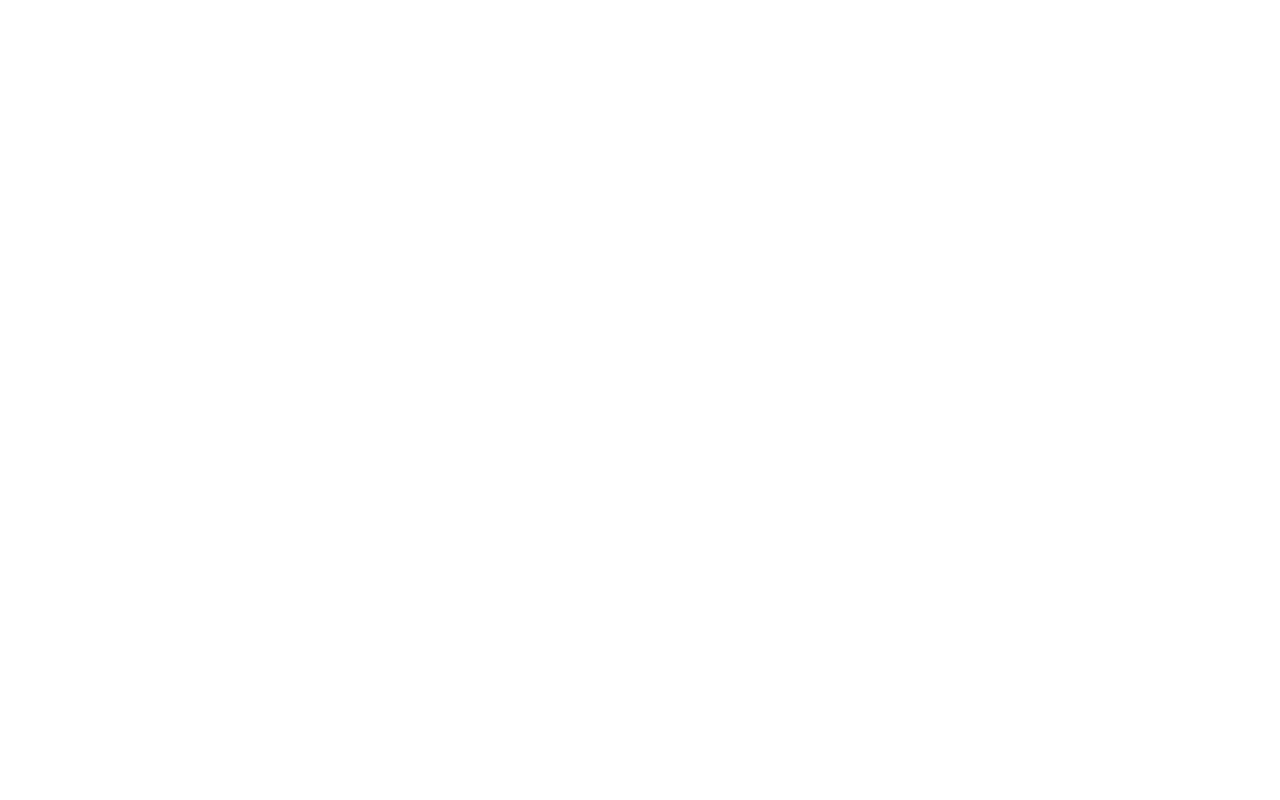
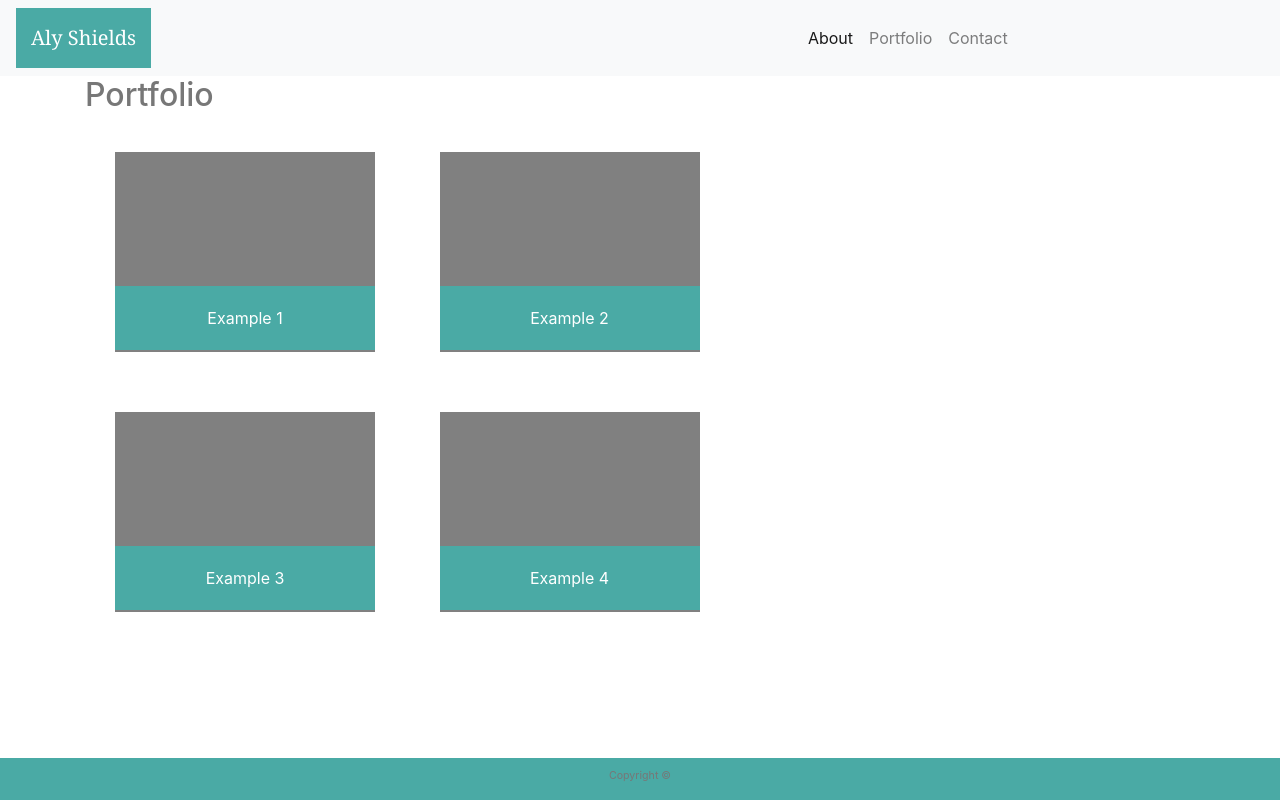
Before and after one commit to alyshields95/Bootstrap-Portfolio, a plain HTML site: page portfolio.html in a window 1280 px wide. Drawn offline with nearby package versions, Linux system fonts and the light colour scheme.

Commit message:
new pages and formatting

```diff
--- a/contact.html
+++ b/contact.html
@@ -0,0 +1,56 @@
+<head>
+        <meta charset="UTF-8">
+        <meta name="viewport" content="width=device-width, initial-scale=1.0">
+        <meta http-equiv="X-UA-Compatible" content="ie=edge">
+
+        <link rel="stylesheet" href="https://stackpath.bootstrapcdn.com/bootstrap/4.3.1/css/bootstrap.min.css" integrity="sha384-ggOyR0iXCbMQv3Xipma34MD+dH/1fQ784/j6cY/iJTQUOhcWr7x9JvoRxT2MZw1T" crossorigin="anonymous">
+        <link rel="stylesheet" href="style.css">
+        <title>Aly Shields Portfolio</title>
+    </head>
+
+    <body>
+            <nav class="navbar navbar-expand-lg navbar-light bg-light">
+                    <a class="navbar-brand" href="#">Aly Shields</a>
+                    <button class="navbar-toggler" type="button" data-toggle="collapse" data-target="#navbarNav" aria-controls="navbarNav" aria-expanded="false" aria-label="Toggle navigation">
+                      <span class="navbar-toggler-icon"></span>
+                    </button>
+                    <div class="collapse navbar-collapse" id="navbarNav">
+                      <ul class="navbar-nav">
+                        <li class="nav-item active">
+                          <a class="nav-link" href="index.html">About <span class="sr-only">(current)</span></a>
+                        </li>
+                        <li class="nav-item">
+                          <a class="nav-link" href="portfolio.html">Portfolio</a>
+                        </li>
+                        <li class="nav-item">
+                          <a class="nav-link" href="contact.html">Contact</a>
+                        </li>
+                      </ul>
+                    </div>
+                  </nav>
+
+                  <div class="container">
+                    <div class="row">
+                      <div class="col-md-12">
+                    <h2>Contact</h2>
+                    </div>
+                    </div>
+
+<form>
+        <div class="form-group">
+          <label for="exampleInputEmail1">Email address</label>
+          <input type="email" class="form-control" id="exampleInputEmail1" aria-describedby="emailHelp" placeholder="Enter email">
+
+        </div>
+        <div class="form-group">
+          <label for="exampleInputPassword1">Message</label>
+          <input type="Message" class="form-control" id="exampleInputPassword1" placeholder="Message">
+        </div>
+
+        <button type="submit" class="btn btn-primary">Submit</button>
+      </form>
+
+      <footer class="pageFooter"><p> Copyright ©</p></footer>
+
+</body>
+</html>
--- a/portfolio.html
+++ b/portfolio.html
@@ -0,0 +1,59 @@
+<!DOCTYPE html>
+<html lang="en">
+<head>
+    <meta charset="UTF-8">
+    <meta name="viewport" content="width=device-width, initial-scale=1.0">
+    <meta http-equiv="X-UA-Compatible" content="ie=edge">
+
+    <link rel="stylesheet" href="https://stackpath.bootstrapcdn.com/bootstrap/4.3.1/css/bootstrap.min.css" integrity="sha384-ggOyR0iXCbMQv3Xipma34MD+dH/1fQ784/j6cY/iJTQUOhcWr7x9JvoRxT2MZw1T" crossorigin="anonymous">
+    <link rel="stylesheet" href="style.css">
+    <title>Aly Shields Portfolio</title>
+</head>
+
+<body>
+        <nav class="navbar navbar-expand-lg navbar-light bg-light">
+                <a class="navbar-brand" href="#">Aly Shields</a>
+                <button class="navbar-toggler" type="button" data-toggle="collapse" data-target="#navbarNav" aria-controls="navbarNav" aria-expanded="false" aria-label="Toggle navigation">
+                  <span class="navbar-toggler-icon"></span>
+                </button>
+                <div class="collapse navbar-collapse" id="navbarNav">
+                  <ul class="navbar-nav">
+                    <li class="nav-item active">
+                      <a class="nav-link" href="index.html">About <span class="sr-only">(current)</span></a>
+                    </li>
+                    <li class="nav-item">
+                      <a class="nav-link" href="portfolio.html">Portfolio</a>
+                    </li>
+                    <li class="nav-item">
+                      <a class="nav-link" href="contact.html">Contact</a>
+                    </li>
+                  </ul>
+                </div>
+              </nav>
+
+              <div class="container">
+                <div class="row">
+                  <div class="col-md-12">
+                <h2>Portfolio</h2>
+                </div>
+                </div>
+
+            <div class="blockWidth">
+                <div class="portfolioBlock">
+                    <div class="portfolioBanner">Example 1</div>
+                </div>
+
+                <div class="portfolioBlock">
+                    <div class="portfolioBanner">Example 2</div>
+                </div>
+
+                <div class="portfolioBlock">
+                    <div class="portfolioBanner">Example 3</div>
+                </div>
+
+                <div class="portfolioBlock">
+                    <div class="portfolioBanner">Example 4</div>
+                </div>
+                 </div>
+                </div>
+                <footer class="pageFooter"><p> Copyright ©</p></footer>
--- a/style.css
+++ b/style.css
@@ -25,3 +25,36 @@ body {
     text-align: left;
     background-color: #fff;
 }
+
+footer.pageFooter {
+    position: fixed;
+    left: 0;
+    bottom: 0;
+    width: 100%;
+    padding-top: 10px;
+    font-style: regular;
+    font-size: 8pt;
+    text-align: center;
+    background-color: #4aaaa5;
+}
+
+div.blockWidth {
+    width: 70%;
+}
+
+div.portfolioBlock {
+    display: inline-block;
+    background-color: grey;
+    height: 200px;
+    width: 260px;
+    margin: 30px;
+}
+
+div.portfolioBanner {
+    position: relative;
+    top: 66.6%;
+    background-color: #4aaaa5;
+    color: white;
+    padding: 20px 20px;
+    text-align: center;
+}
```
Also changed, not shown: index.html (+24 -3 lines), assets/headshot1.jpg (added), 1 other file.
